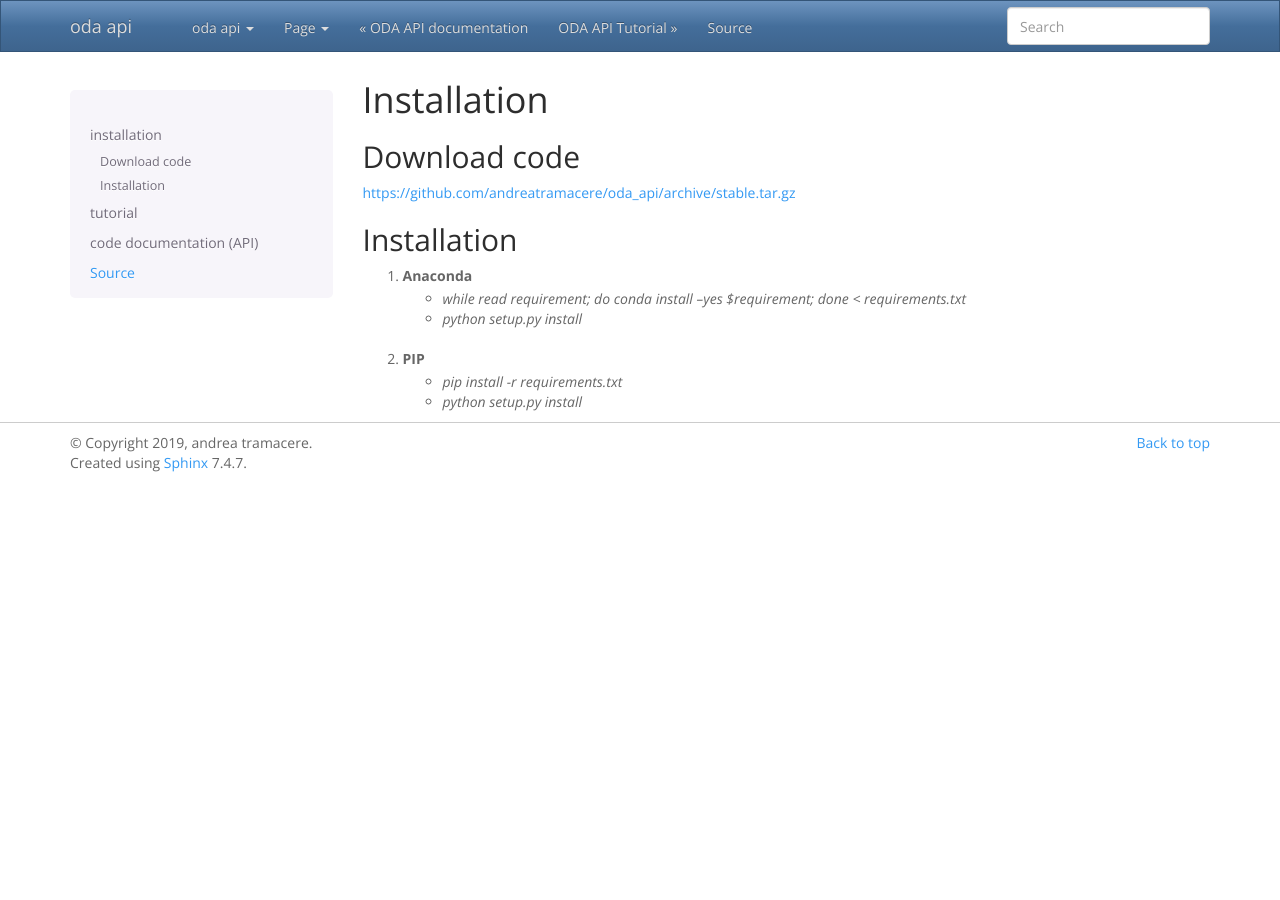
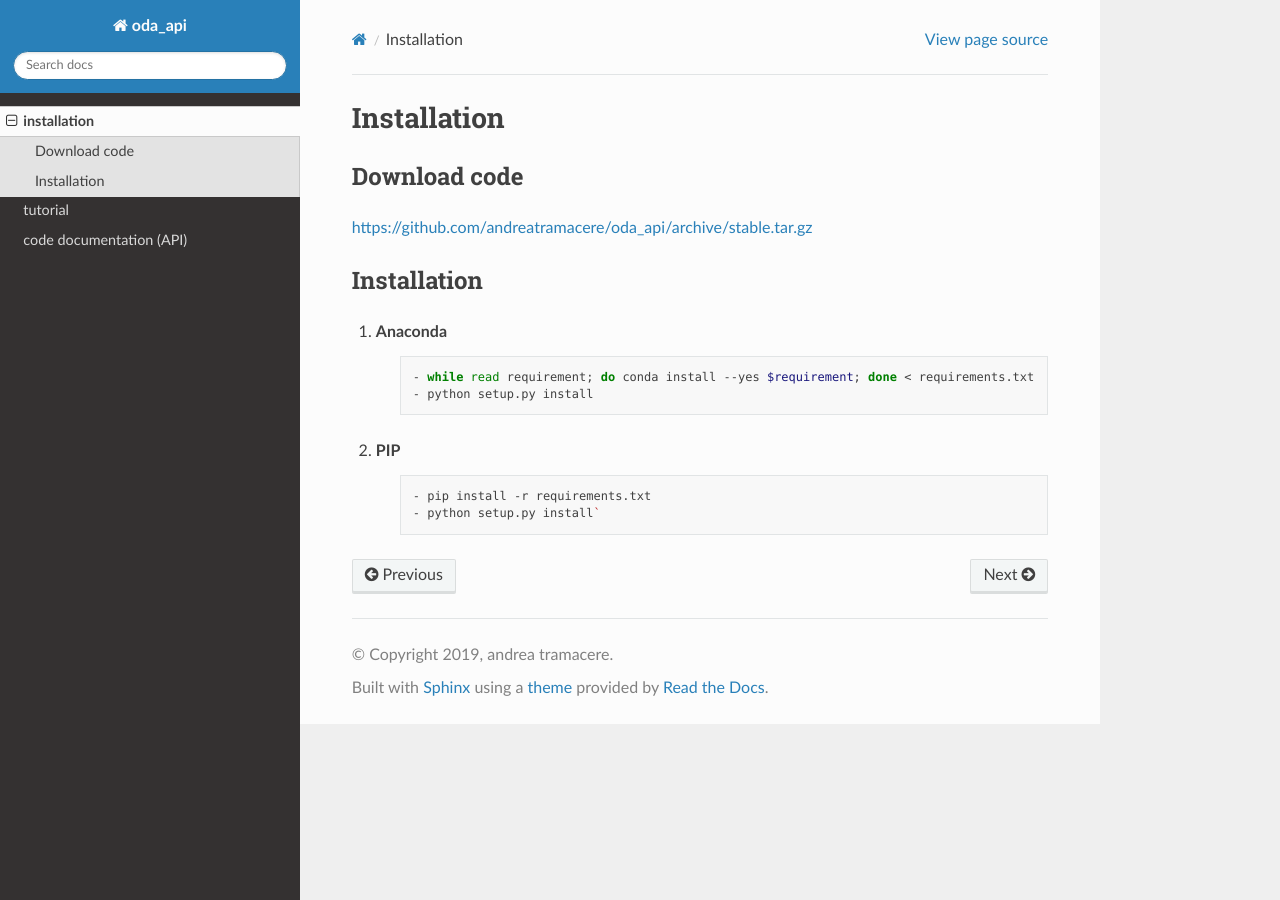
Before and after one commit to oda-hub/oda_api, a Sphinx documentation site: the page built from doc/source/install.rst, in a window 1280 px wide. Built offline with Sphinx 7.4.7 and the Read the Docs theme 2.0.0, drawn with Linux system fonts in a browser that asks for light colours.

Commit message:
improving doc

```diff
--- a/doc/source/api/oda_api.api.RequestError.rst
+++ /dev/null
@@ -1,6 +0,0 @@
-RequestError
-============
-
-.. currentmodule:: oda_api.api
-
-.. autoexception:: RequestError
--- a/doc/source/conf.py
+++ b/doc/source/conf.py
@@ -90,8 +90,8 @@ pygments_style = None
 # The theme to use for HTML and HTML Help pages.  See the documentation for
 # a list of builtin themes.
 #
-theme = 'bootstrap'
-#theme='sphinx_rtd_theme'
+#theme = 'bootstrap'
+theme='sphinx_rtd_theme'
 
 # Theme options are theme-specific and customize the look and feel of a theme
 # further.  For a list of options available for each theme, see the
@@ -116,6 +116,7 @@ html_static_path = ['_static']
 
 
 if theme=='sphinx_rtd_theme':
+    html_theme='sphinx_rtd_theme'
     html_theme_options = {
         #'canonical_url': '',
         #'analytics_id': 'UA-XXXXXXX-1',  # Provided by Google in your dashboard
--- a/doc/source/install.rst
+++ b/doc/source/install.rst
@@ -8,9 +8,13 @@ https://github.com/andreatramacere/oda_api/archive/stable.tar.gz
 Installation
 ~~~~~~~~~~~~~~~~~~~~~~~~~~~~~~
 1) Anaconda
-    * `while read requirement; do conda install --yes $requirement; done < requirements.txt`
-    * `python setup.py install`
+     .. code-block:: bash
+
+        - while read requirement; do conda install --yes $requirement; done < requirements.txt
+        - python setup.py install
 
 2) PIP
-    * `pip install -r requirements.txt`
-    * `python setup.py install`
+    .. code-block:: bash
+
+        - pip install -r requirements.txt
+        - python setup.py install`
```
